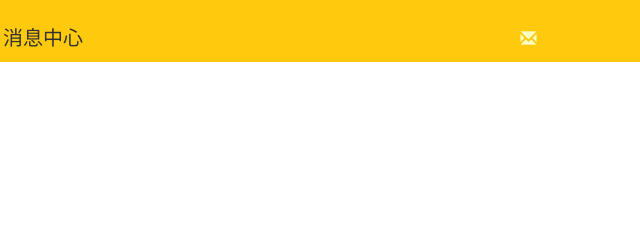
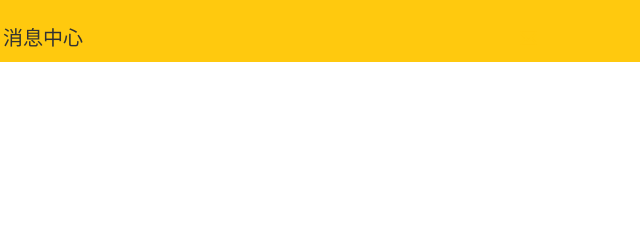
Before and after one commit to li4671/MyAPP, a plain HTML site: page APICloud_MyAPP/index.html in a window 1280 px wide. Both pictures are taken after a click on the element "消息中心". Shown: the top 240 px of the page, 597-1237 px from the left. Drawn offline with Linux system fonts and the light colour scheme.

Commit message:
修复StatusBar(3)

```diff
--- a/APICloud_MyAPP/index.html
+++ b/APICloud_MyAPP/index.html
@@ -90,7 +90,7 @@
                 <td>
                     <p>消息中心</p>
                 </td>
-                <td><span class="glyphicon glyphicon-envelope" aria-hidden="true" style="color:rgb(250, 254, 195);"></span></td>
+                <td><span class="glyphicon glyphicon-envelope" aria-hidden="true" style="color:rgb(255, 201, 14);"></span></td>
             </tr>
             <tr id="mySetting">
                 <td>
```
